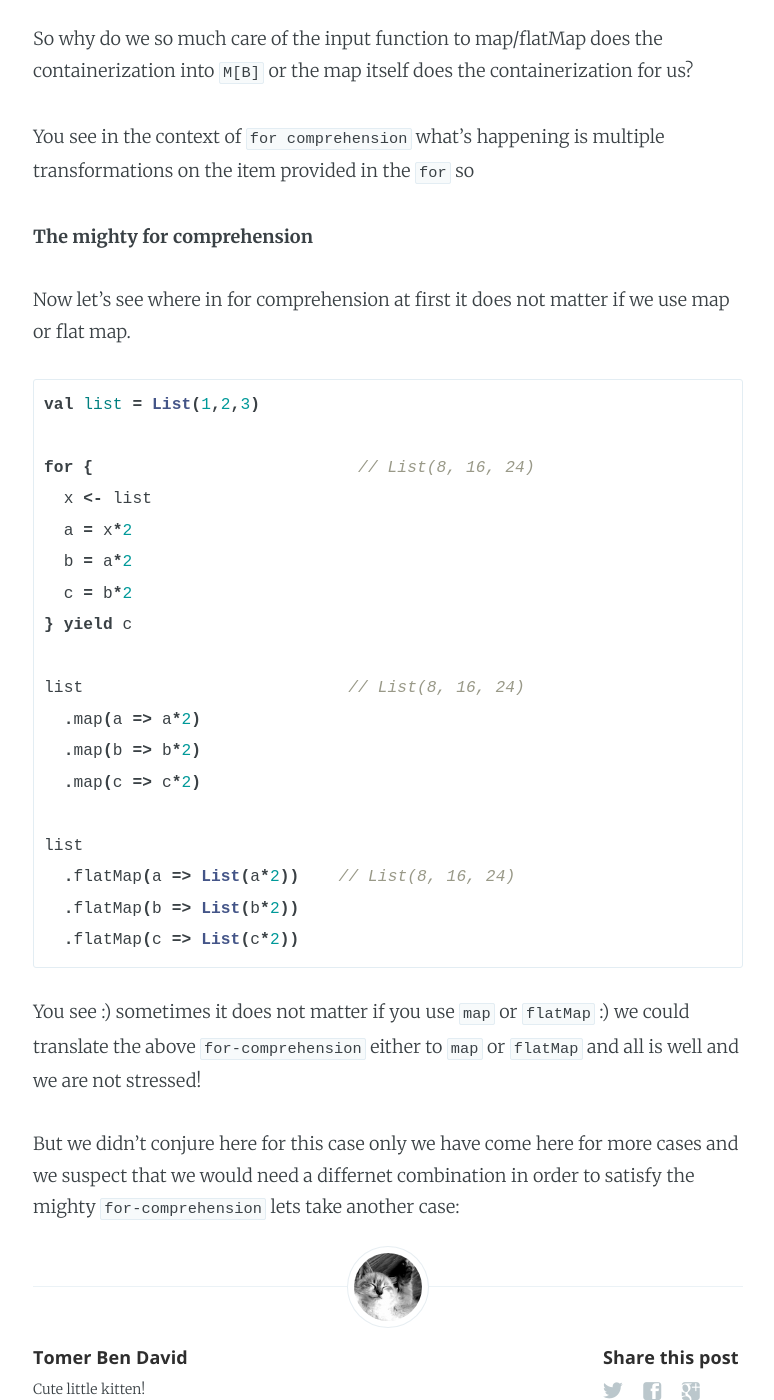
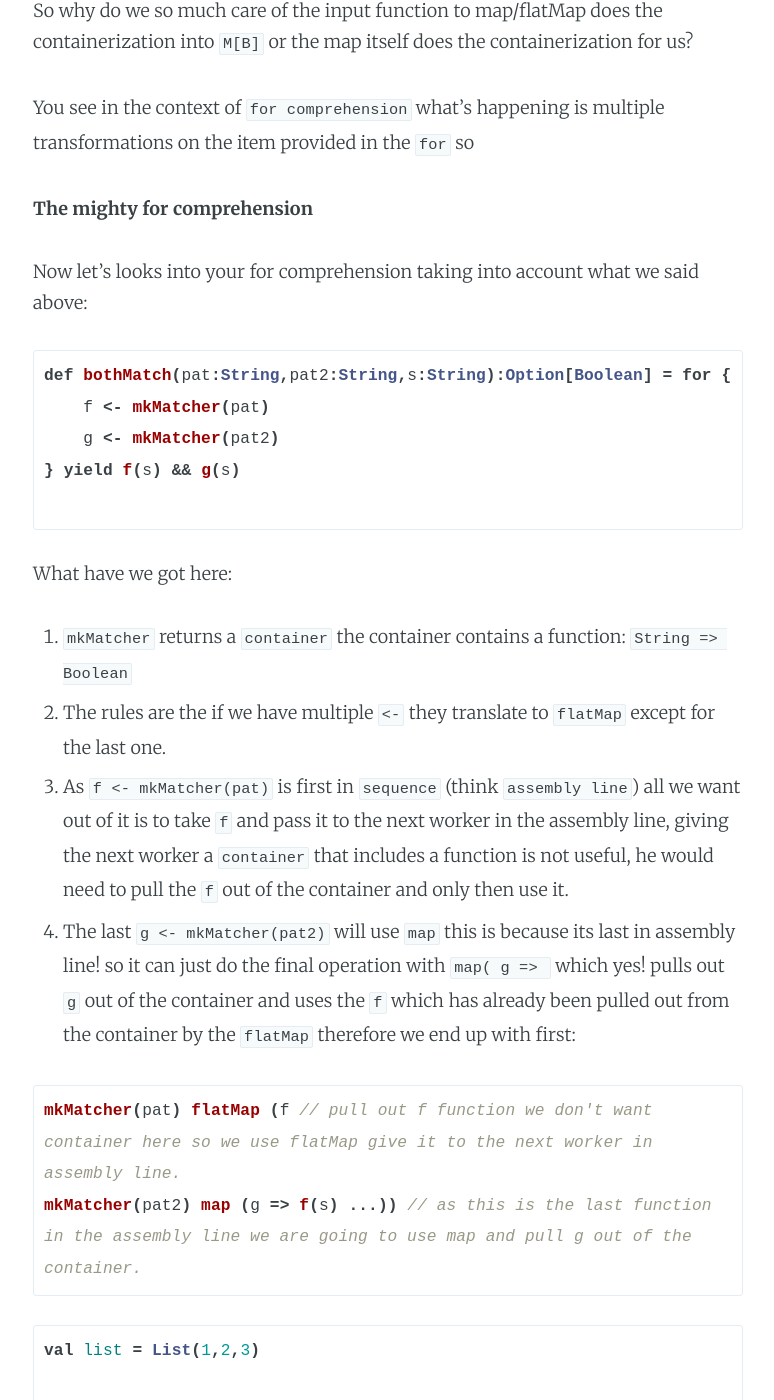
Before and after one commit to tomer-ben-david/tomer-ben-david.github.io.jekyll, a Jekyll site: the page built from _posts/2017/2017-05-24-scala-flatmap-for-comprehension.md, in a window 1280 px wide and 1400 px high, scrolled down 2512 px. Shown: the whole window, without its empty margins (252-1026 px from the left). Built offline with Jekyll 4.4.1, drawn with Linux system fonts in a browser that asks for light colours; comment, search, counter and statistics services are not loaded; some of the changed text lies outside the part shown.

Commit message:
+scala for comprehension and flatMap

````diff
--- a/_posts/2017/2017-05-24-scala-flatmap-for-comprehension.md
+++ b/_posts/2017/2017-05-24-scala-flatmap-for-comprehension.md
@@ -6,9 +6,9 @@ categories: scala,functional-programming,scalding
 comments: true
 ---
 **Introduction**
-I'm not a scala mega mind so feel free to correct me, but this is how I explain the flatMap/map/for-comprehension saga to myself!
+I'm not a scala mega mind so feel free to correct me, but this is how I explain the `flatMap/map/for-comprehension` saga to myself!
 
-To understand `for comprehension` and it's translation to `scala's map / flatMap` we must take small steps and understand the composing parts, `map` and `flatMap`.  But isn't `scala's flatMap` just `map` with `flatten` right? if so why do so many developers find it so hard to get the grasp of it, if you just look at scala's `map` and `flatMap` signature you see they return the same return type `M[B]` and they work on the same input argument `A` (at least the first part to the function they take) if that's so what makes a difference?  `scala's` and in general `flatMap` should not be taken lightly.  It's one of the basics you must understand very well and it's difference from map.
+To understand `for comprehension` and it's translation to `scala's map / flatMap` we must take small steps and understand the composing parts - `map` and `flatMap`.  But isn't `scala's flatMap` just `map` with `flatten` you ask thyself! if so why do so many developers find it so hard to get the grasp of it or of `for-comprehension / flatMap / map`. Well, if you just look at scala's `map` and `flatMap` signature you see they return the same return type `M[B]` and they work on the same input argument `A` (at least the first part to the function they take) if that's so what makes a difference?
 
 **Our plan**
 
@@ -22,7 +22,7 @@ scala map signature:
 
 `map[B](f: (A) => B): M[B]`
 
-but there is a big part missing when we lookg at this signature, and it's - where does this `A` comes from? our container is of type `A` so its important to look at this function in the context of the container - `M[A]`.  Our contianer could be a `List` of items of type `A` and our `map` function takes a function which transform each items of type `A` to type `B`, then it returns a container of type `B` (or `M[B]`)
+But there is a big part missing when we look at this signature, and it's - where does this `A` comes from? our container is of type `A` so its important to look at this function in the context of the container - `M[A]`.  Our container could be a `List` of items of type `A` and our `map` function takes a function which transform each items of type `A` to type `B`, then it returns a container of type `B` (or `M[B]`)
 
 Let's write map's signature taking into account the container:
 
@@ -56,7 +56,28 @@ You see in the context of `for comprehension` what's happening is multiple trans
 
 **The mighty for comprehension**
 
-Now let's see where in for comprehension at first it does not matter if we use map or flat map.
+Now let's looks into your for comprehension taking into account what we said above:
+
+```scala
+def bothMatch(pat:String,pat2:String,s:String):Option[Boolean] = for {
+    f <- mkMatcher(pat)
+    g <- mkMatcher(pat2)
+} yield f(s) && g(s)
+
+```
+
+What have we got here:
+
+1. `mkMatcher` returns a `container` the container contains a function: `String => Boolean`
+1. The rules are the if we have multiple `<-` they translate to `flatMap` except for the last one.
+1. As `f <- mkMatcher(pat)` is first in `sequence` (think `assembly line`) all we want out of it is to take `f` and pass it to the next worker in the assembly line, giving the next worker a `container` that includes a function is not useful, he would need to pull the `f` out of the container and only then use it.
+1. The last `g <- mkMatcher(pat2)` will use `map` this is because its last in assembly line! so it can just do the final operation with `map( g => ` which yes! pulls out `g` out of the container and uses the `f` which has already been pulled out from the container by the `flatMap` therefore we end up with first:
+
+```scala
+mkMatcher(pat) flatMap (f // pull out f function we don't want container here so we use flatMap give it to the next worker in assembly line.
+mkMatcher(pat2) map (g => f(s) ...)) // as this is the last function in the assembly line we are going to use map and pull g out of the container.
+```
+
 
 ```scala
 val list = List(1,2,3)
@@ -81,4 +102,34 @@ list
 
 You see :) sometimes it does not matter if you use `map` or `flatMap` :) we could translate the above `for-comprehension` either to `map` or `flatMap` and all is well and we are not stressed!
 
+we could but actually we would translate it to:
+
+
+
 But we didn't conjure here for this case only we have come here for more cases and we suspect that we would need a differnet combination in order to satisfy the mighty `for-comprehension` lets take another case:
+
+as you can see below no-one said we could not use `map` and then `map` it would just not be the same as what for comprehension does.  Because what `for-comprehension` does in our below example is using `<-` and when you use `<-` you drill into any of the subitems in the list.
+
+```scala
+val list = List(                          // List[List[Int]] = List(List(1, 2, 3), List(4, 5, 6), List(7, 8, 9))
+  List(1,2,3),
+  List(4,5,6),
+  List(7,8,9)
+)
+
+for {                                    // List[Int] = List(2, 4, 6, 8, 10, 12, 14, 16, 18)
+
+  internalLists <- list
+  b <- internalLists
+} yield b * 2
+
+list                                     // List[List[Int]] = List(List(2, 4, 6), List(8, 10, 12), List(14, 16, 18))
+  .map(internalList =>
+    internalList.map(item => item * 2)
+  )
+
+list                                     // List[Int] = List(2, 4, 6, 8, 10, 12, 14, 16, 18)
+  .flatMap(internalList =>
+    internalList.map(item => item * 2)
+  )
+```
````
